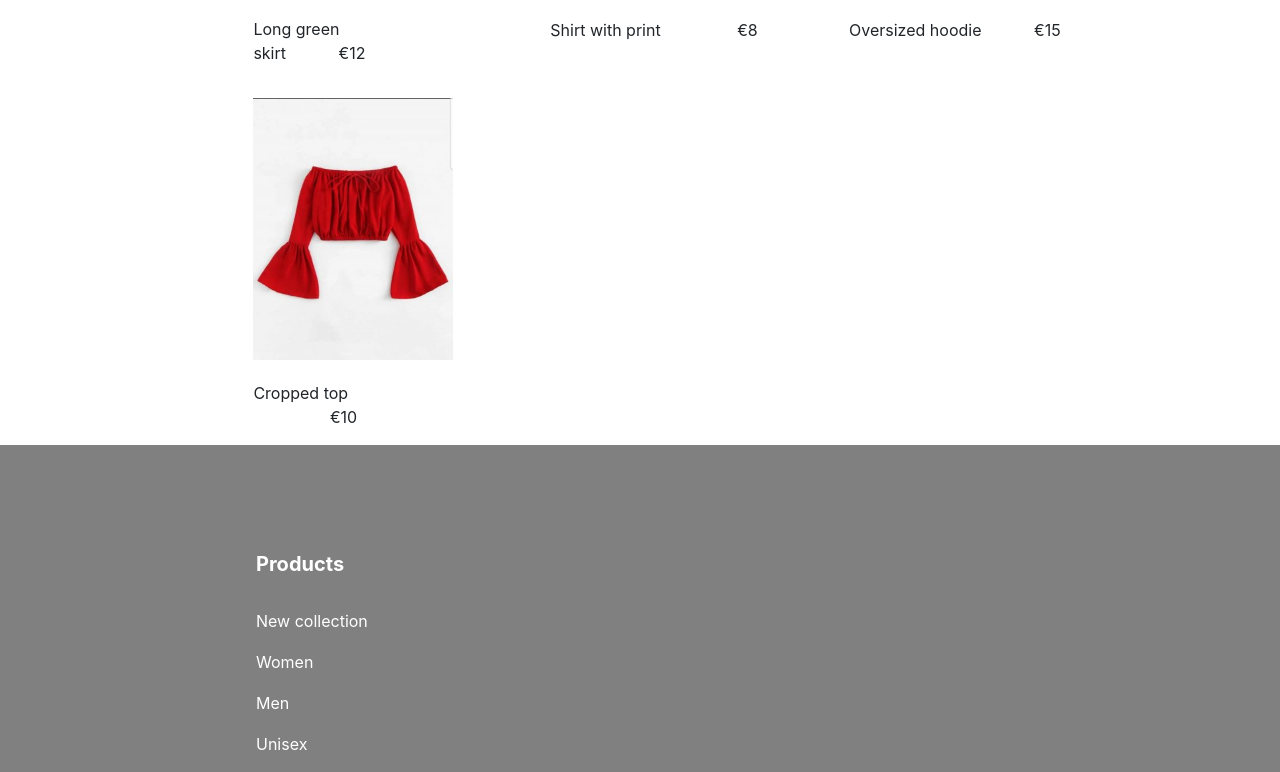
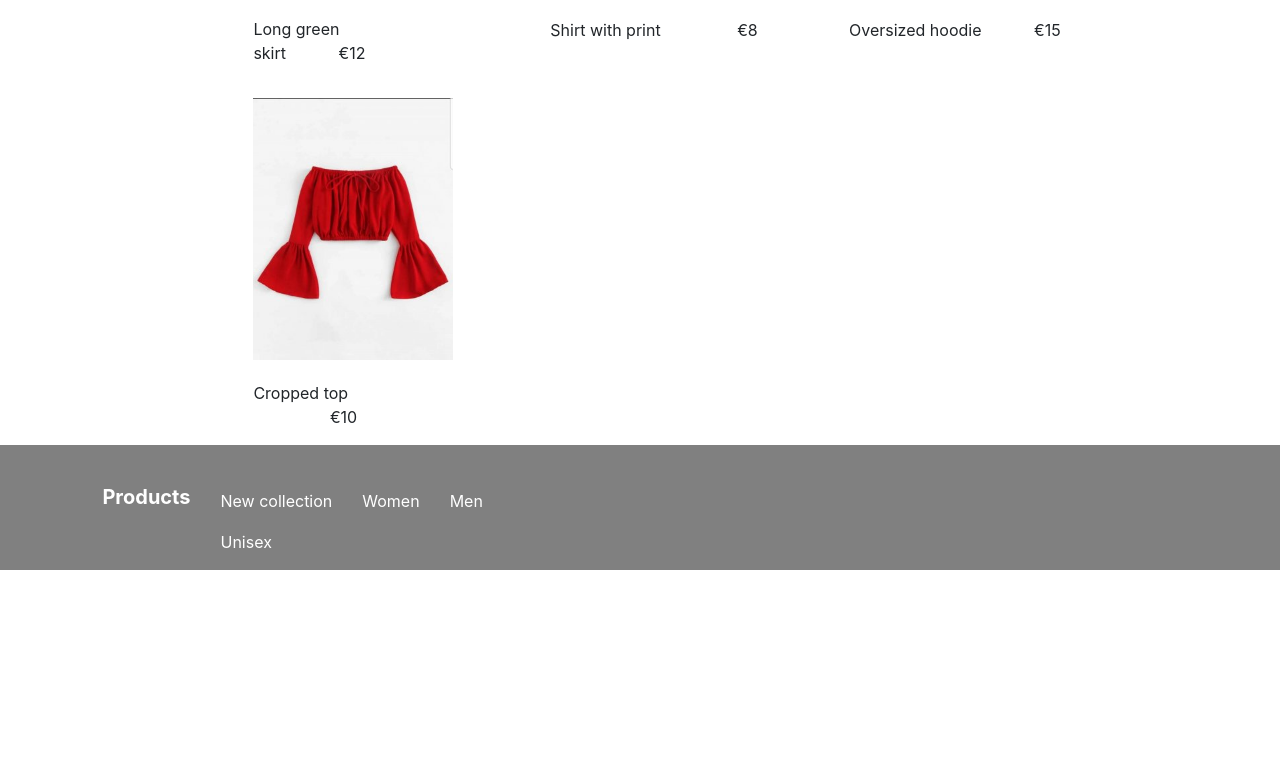
Before and after one commit to Lemorne-Fashion/Webshop, a plain HTML site: page index.html in a window 1280 px wide. Shown: the part 992-1764 px from the top of the page. After the commit the page ends 1562 px from the top, so only its background shows below. Drawn offline with nearby package versions, Linux system fonts and the light colour scheme.

Commit message:
commit
awd

```diff
--- a/index.html
+++ b/index.html
@@ -56,7 +56,6 @@
         </div>
       </div>
     </section>
-    <span id="ruimte"></span>
     <footer>
       <div class="grid">
     <ul class="uli">
--- a/indexstyle.css
+++ b/indexstyle.css
@@ -209,12 +209,14 @@ footer {
 }
 .grid
 {
-  display: grid;
+  display:grid;
+  margin-left: 0px;
+  margin-right: 60%;
 }
 .uli{
   text-decoration: none;
   color: white;
-  margin-top: 87px;
+  margin-top: 27px;
   margin-left: 20%;
   list-style-type: none;
 }
@@ -223,21 +225,22 @@ footer {
   font-size: 20px;
   font-weight: bold;
   margin-bottom: 30px;
+  color: white;
+  margin-top: 10px;
 }
 .uli li a
 {
   text-decoration: none;
   color: white;
+  margin-left: 30px;
 }
 .uli li
 {
   margin-top: 17px;
+  margin left: 20px;
+  float: left;
 }
 .uli li a:hover
 {
    color: lightgray;
 }
-#ruimte
-{
-  margin-bottom: 100px;
-}
```
